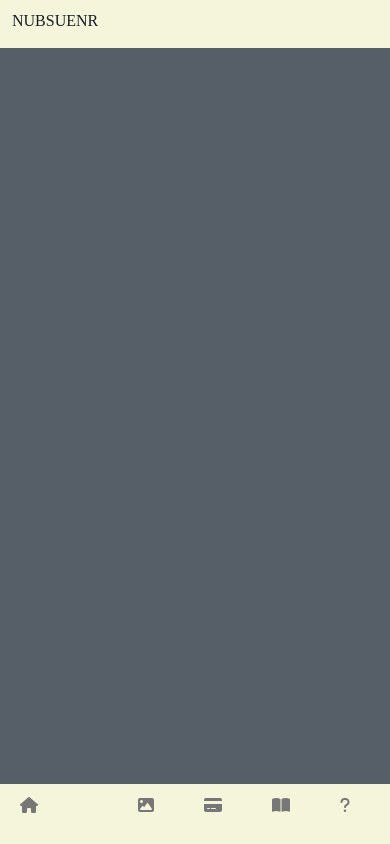
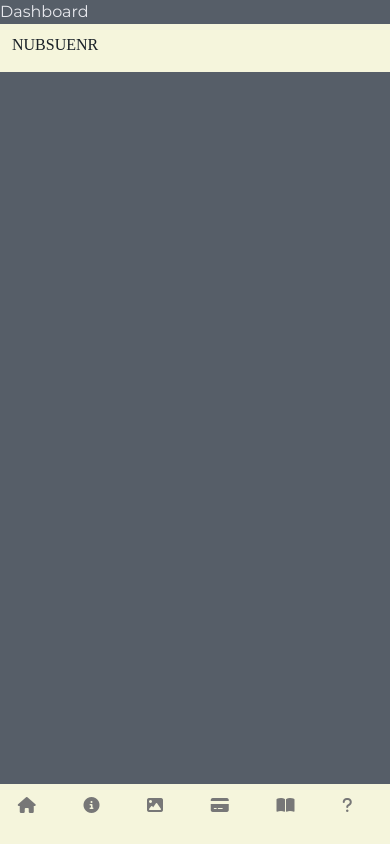
Before and after one commit to amgenious/nubsweb, a React (Create React App) app: page /dashboard in a window 390 px wide. Built offline with nearby package versions, Linux system fonts and the light colour scheme.

Commit message:
made the about icon visible

```diff
--- a/src/App.js
+++ b/src/App.js
@@ -13,10 +13,19 @@ import { BibleStudiesindex } from "./Components/BibleStudiesPage/BibleStudiesind
 import { PrayerIndex } from "./Components/PrayersPage/PrayerIndex";
 import { SermonIndex } from "./Components/SermonsPage/SermonIndex";
 import { EventsIndex } from "./Components/OtherEventsPage/EventsIndex";
+import { Dashboard } from "./Components/Dashboard/Dashboard";
 
 
 function App() {
   return (
+    <>
+    <Router>
+    <Switch>
+        <Route path="/dashboard">
+          <Dashboard />
+        </Route>
+      </Switch>
+    </Router>
     <Router>
     <div className="App">
     <Helmet>
@@ -68,6 +77,7 @@ function App() {
      {/* <Footer /> */}
     </div>
     </Router>
+    </>
   );
 }
 
--- /dev/null
+++ b/src/Components/Dashboard/Dashboard.js
@@ -0,0 +1,9 @@
+import React from 'react'
+
+export const Dashboard = () => {
+  return (
+    <div>
+        Dashboard
+    </div>
+  )
+}
--- a/src/index.css
+++ b/src/index.css
@@ -498,7 +498,7 @@ nav ul li.active{
       justify-content: space-evenly;
       align-items: center;
   }
-  nav ul li .fa-house, .fa-image, .fa-grid, .fa-credit-card, .fa-book-open,.fa-question{
+  nav ul li .fa-house, .fa-image, .fa-circle-info, .fa-credit-card, .fa-book-open,.fa-question{
     display: inline;
   }
   nav ul li p{
```
